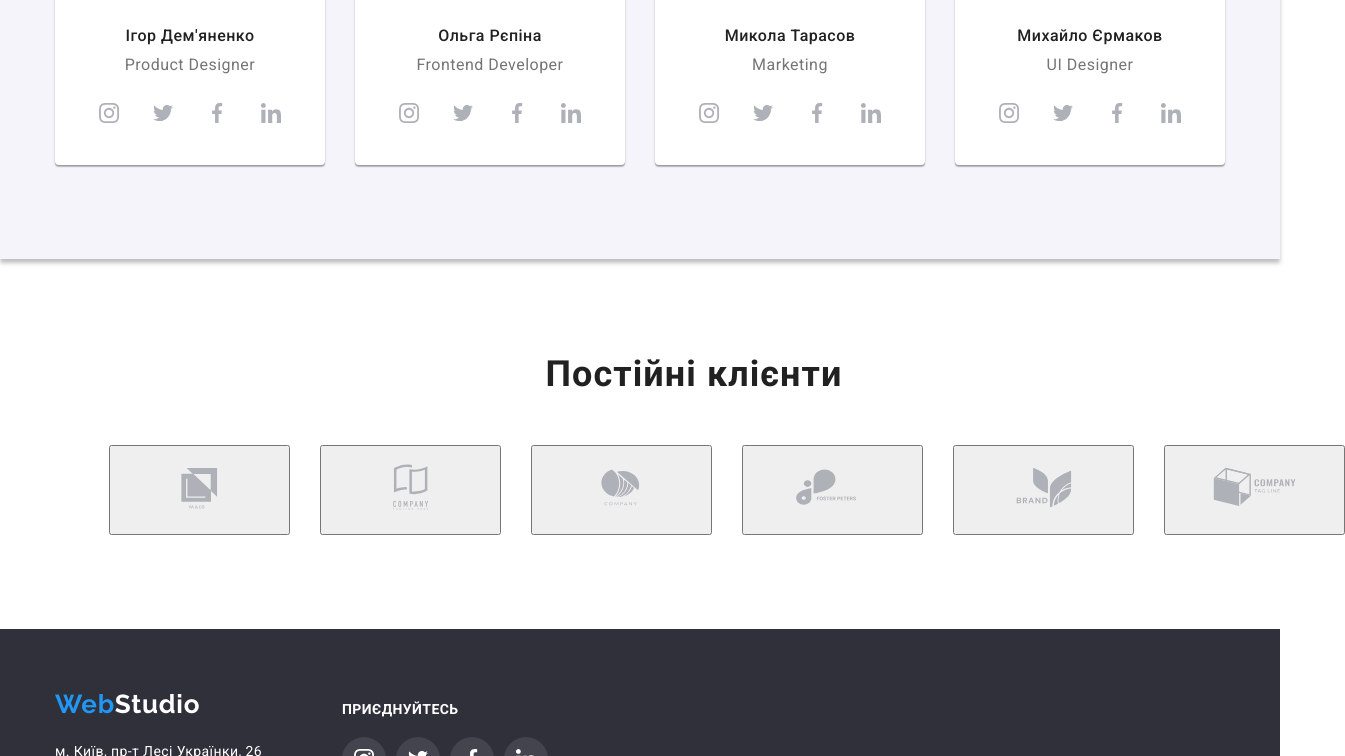
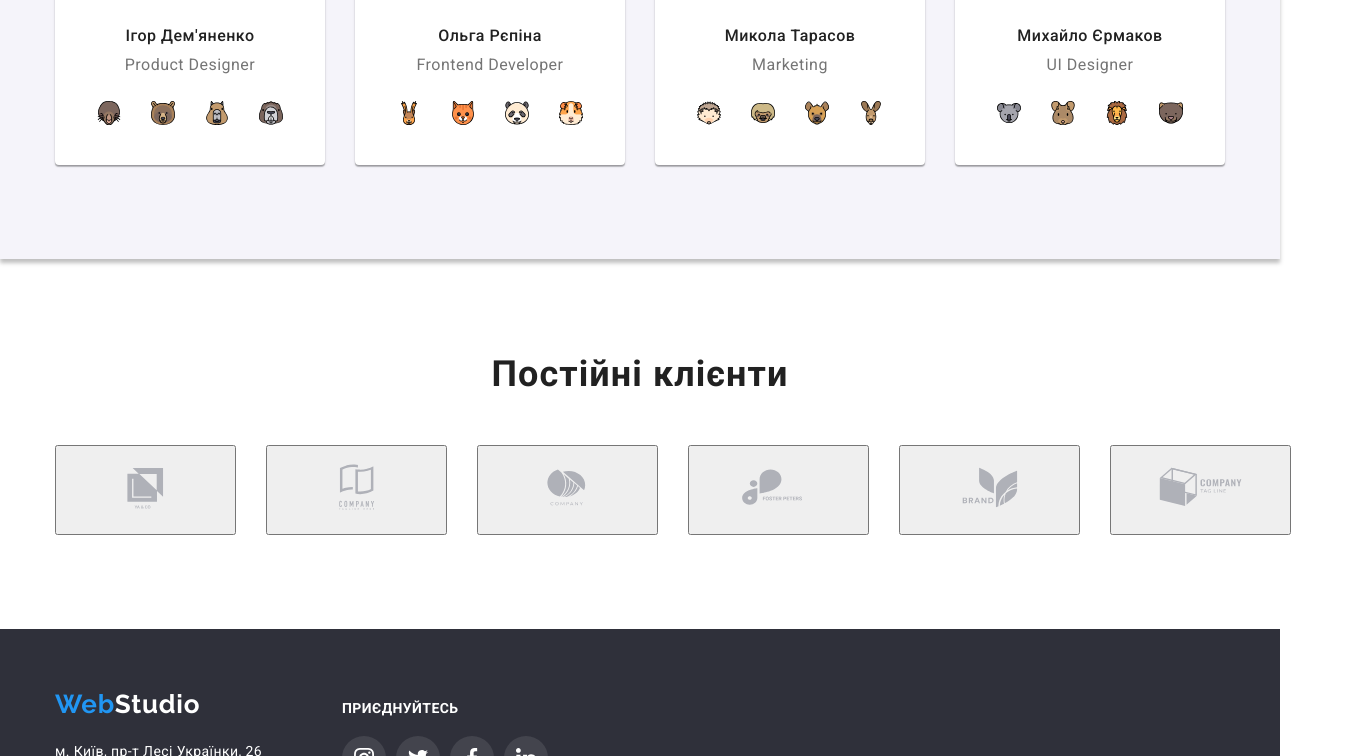
Before and after one commit to YuriyPilipenkoKH/DZ4, a plain HTML site: page index.html in a window 1280 px wide. Shown: the part 2044-2800 px from the top of the page, 1345 px wide, since content can reach past the window. Drawn offline with nearby package versions, Linux system fonts and the light colour scheme.

Commit message:
capibara

```diff
--- a/css/styles.css
+++ b/css/styles.css
@@ -30,7 +30,7 @@
     --image-border: #EEEEEE;
     --head-image-overlay: #2F303A66;
     --image-overlay-1: #2F303A66;
-    --image-overlay-2: #C4C4C419;
+    --image-overlay-2: #C4C4C4;
     --footer-social: #FFFFFF19;
 
     --color-third: #afb1b8;
@@ -176,12 +176,11 @@ a:active, a:focus { outline: none; }
     height: 600px;
     margin-left: auto;
     margin-right: auto;
-    border: 2px solid var(--button);
-
+    background-color: var(--image-overlay-2);
     background-image: linear-gradient(
         to right,
         var(--image-overlay-1),
-        var(--image-overlay-2)
+        var(--image-overlay-1)
 
     ),
     url("../images/header-image.jpg");
@@ -220,7 +219,7 @@ a:active, a:focus { outline: none; }
     background-color: var(--button);
     border-radius: 4px;
     border-color: transparent;
-    border: 1px solid var(--button);
+
     cursor: pointer;
 }
 .order-button:hover,
@@ -321,7 +320,7 @@ a:active, a:focus { outline: none; }
     padding-bottom: 94px;
 }
 .work {
-    padding-bottom: 50px;
+    margin-bottom: 50px;
 
     font-weight: 700;
     font-size: 36px;
@@ -438,7 +437,7 @@ a:active, a:focus { outline: none; }
 }
 /*clients*/
 .clients {
-    padding:  94px;
+    padding: 94px 0;
 }
 .clients-title {
     margin-bottom: 50px;
@@ -539,10 +538,10 @@ a:active, a:focus { outline: none; }
 
 .footer-content {
     display: flex;
+    align-items: baseline;
 
 }
 .join {
-    margin-top: 12px;
     margin-left: 80px;
     width: 206px;
 }
@@ -613,7 +612,6 @@ a:active, a:focus { outline: none; }
     background-color: var(--team);
     border-radius: 4px;
     border-color: transparent;
-    border: 1px solid var(--team);
     cursor: pointer;
 }
 .button-list .radio-button + .radio-button {
@@ -668,3 +666,37 @@ a:active, a:focus { outline: none; }
     border-right: 1px solid var(--image-border);
     border-bottom: 1px solid var(--image-border);
 }
+
+
+
+.animal-face {
+    display: flex;
+    gap: 5px;
+  }
+  .fot {
+    display: flex;
+    align-items: center;
+    justify-content: center;
+    width: 44px;
+    height: 44px;
+    border-radius: 50%;
+
+  }
+  .an-face {
+    display: inline-block;
+    width: 1.5em;
+    height: 1.5em;
+    stroke-width: 0;
+    stroke: #2f303a;
+
+    color: #2f303a;
+
+  }
+  .fot:hover svg {
+
+  }
+  .fot:hover {
+    background-color: #2196f3d4;
+    border-radius: 50%;
+
+  }
--- a/index.html
+++ b/index.html
@@ -154,38 +154,38 @@
                     <ul class="team-item-social list">
                         <li class="social-item">
                             <a href="#" class="social-link">
-                                <svg
-                                  viewBox="0 0 32 32"
-                                  class="icon-social">
-                                  <use xlink:href="./images/sprite.svg#instagram"></use>
+                              <div class="fot">
+                                <svg class="an-face">
+                                    <use xlink:href="./images/animal-head.svg#mole"></use>
                                 </svg>
+                            </div>
                               </a>
                         </li>
                         <li class="social-item">
                             <a href="#" class="social-link">
-                                <svg
-                                  viewBox="0 0 32 32"
-                                  class="icon-social">
-                                  <use xlink:href="./images/sprite.svg#twitter"></use>
+                              <div class="fot">
+                                <svg class="an-face">
+                                    <use xlink:href="./images/animal-head.svg#bear"></use>
                                 </svg>
+                            </div>
                               </a>
                         </li>
                         <li class="social-item">
                             <a href="#" class="social-link">
-                            <svg
-                              viewBox="0 0 32 32"
-                              class="icon-social">
-                              <use xlink:href="./images/sprite.svg#facebook"></use>
-                            </svg>
+                              <div class="fot">
+                                <svg class="an-face">
+                                    <use xlink:href="./images/animal-head.svg#capybara"></use>
+                                </svg>
+                            </div>
                           </a>
                         </li>
                         <li class="social-item">
                             <a href="#" class="social-link">
-                                <svg
-                                  viewBox="0 0 32 32"
-                                  class="icon-social">
-                                  <use xlink:href="./images/sprite.svg#linkedin"></use>
+                              <div class="fot">
+                                <svg class="an-face">
+                                    <use xlink:href="./images/animal-head.svg#beaver"></use>
                                 </svg>
+                            </div>
                               </a>
                         </li>
                     </ul>
@@ -202,38 +202,38 @@
                     <ul class="team-item-social list">
                         <li class="social-item">
                             <a href="#" class="social-link">
-                                <svg
-                                  viewBox="0 0 32 32"
-                                  class="icon-social">
-                                  <use xlink:href="./images/sprite.svg#instagram"></use>
+                              <div class="fot">
+                                <svg class="an-face">
+                                    <use xlink:href="./images/animal-head.svg#squirrel"></use>
                                 </svg>
+                            </div>
                               </a>
                         </li>
                         <li class="social-item">
                             <a href="#" class="social-link">
-                                <svg
-                                  viewBox="0 0 32 32"
-                                  class="icon-social">
-                                  <use xlink:href="./images/sprite.svg#twitter"></use>
+                              <div class="fot">
+                                <svg class="an-face">
+                                    <use xlink:href="./images/animal-head.svg#cat"></use>
                                 </svg>
+                            </div>
                               </a>
                         </li>
                         <li class="social-item">
                             <a href="#" class="social-link">
-                            <svg
-                              viewBox="0 0 32 32"
-                              class="icon-social">
-                              <use xlink:href="./images/sprite.svg#facebook"></use>
-                            </svg>
+                              <div class="fot">
+                                <svg class="an-face">
+                                    <use xlink:href="./images/animal-head.svg#panda"></use>
+                                </svg>
+                            </div>
                           </a>
                         </li>
                         <li class="social-item">
                             <a href="#" class="social-link">
-                                <svg
-                                  viewBox="0 0 32 32"
-                                  class="icon-social">
-                                  <use xlink:href="./images/sprite.svg#linkedin"></use>
+                              <div class="fot">
+                                <svg class="an-face">
+                                    <use xlink:href="./images/animal-head.svg#guinea"></use>
                                 </svg>
+                            </div>
                               </a>
                         </li>
                     </ul>
@@ -250,38 +250,38 @@
                     <ul class="team-item-social list">
                         <li class="social-item">
                             <a href="#" class="social-link">
-                                <svg
-                                  viewBox="0 0 32 32"
-                                  class="icon-social">
-                                  <use xlink:href="./images/sprite.svg#instagram"></use>
+                              <div class="fot">
+                                <svg class="an-face">
+                                    <use xlink:href="./images/animal-head.svg#hedgehog"></use>
                                 </svg>
+                            </div>
                               </a>
                         </li>
                         <li class="social-item">
                             <a href="#" class="social-link">
-                                <svg
-                                  viewBox="0 0 32 32"
-                                  class="icon-social">
-                                  <use xlink:href="./images/sprite.svg#twitter"></use>
+                              <div class="fot">
+                                <svg class="an-face">
+                                    <use xlink:href="./images/animal-head.svg#sloth"></use>
                                 </svg>
+                            </div>
                               </a>
                         </li>
                         <li class="social-item">
                             <a href="#" class="social-link">
-                            <svg
-                              viewBox="0 0 32 32"
-                              class="icon-social">
-                              <use xlink:href="./images/sprite.svg#facebook"></use>
-                            </svg>
+                              <div class="fot">
+                                <svg class="an-face">
+                                    <use xlink:href="./images/animal-head.svg#hyena"></use>
+                                </svg>
+                            </div>
                           </a>
                         </li>
                         <li class="social-item">
                             <a href="#" class="social-link">
-                                <svg
-                                  viewBox="0 0 32 32"
-                                  class="icon-social">
-                                  <use xlink:href="./images/sprite.svg#linkedin"></use>
+                              <div class="fot">
+                                <svg class="an-face">
+                                    <use xlink:href="./images/animal-head.svg#kangaroo"></use>
                                 </svg>
+                            </div>
                               </a>
                         </li>
                     </ul>
@@ -298,38 +298,38 @@
                     <ul class="team-item-social list">
                         <li class="social-item">
                             <a href="#" class="social-link">
-                                <svg
-                                  viewBox="0 0 32 32"
-                                  class="icon-social">
-                                  <use xlink:href="./images/sprite.svg#instagram"></use>
+                              <div class="fot">
+                                <svg class="an-face">
+                                    <use xlink:href="./images/animal-head.svg#koala"></use>
                                 </svg>
+                            </div>
                               </a>
                         </li>
                         <li class="social-item">
                             <a href="#" class="social-link">
-                                <svg
-                                  viewBox="0 0 32 32"
-                                  class="icon-social">
-                                  <use xlink:href="./images/sprite.svg#twitter"></use>
+                              <div class="fot">
+                                <svg class="an-face">
+                                    <use xlink:href="./images/animal-head.svg#mouse"></use>
                                 </svg>
+                            </div>
                               </a>
                         </li>
                         <li class="social-item">
                             <a href="#" class="social-link">
-                            <svg
-                              viewBox="0 0 32 32"
-                              class="icon-social">
-                              <use xlink:href="./images/sprite.svg#facebook"></use>
-                            </svg>
+                              <div class="fot">
+                                <svg class="an-face">
+                                    <use xlink:href="./images/animal-head.svg#lion"></use>
+                                </svg>
+                            </div>
                           </a>
                         </li>
                         <li class="social-item">
                             <a href="#" class="social-link">
-                                <svg
-                                  viewBox="0 0 32 32"
-                                  class="icon-social">
-                                  <use xlink:href="./images/sprite.svg#linkedin"></use>
+                              <div class="fot">
+                                <svg class="an-face">
+                                    <use xlink:href="./images/animal-head.svg#mink"></use>
                                 </svg>
+                            </div>
                               </a>
                         </li>
                     </ul>
```
Also changed, not shown: images/animal-head.svg (added).
